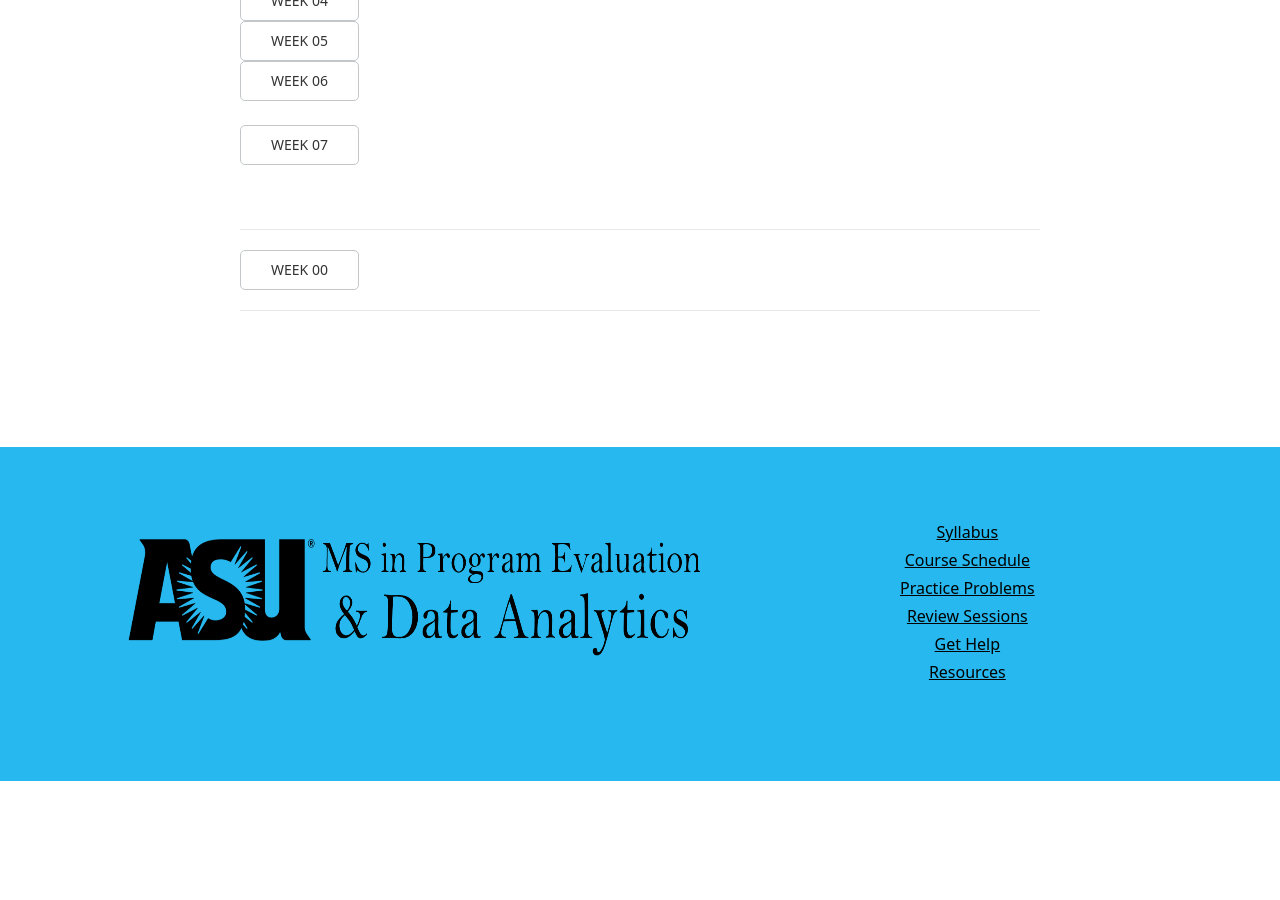
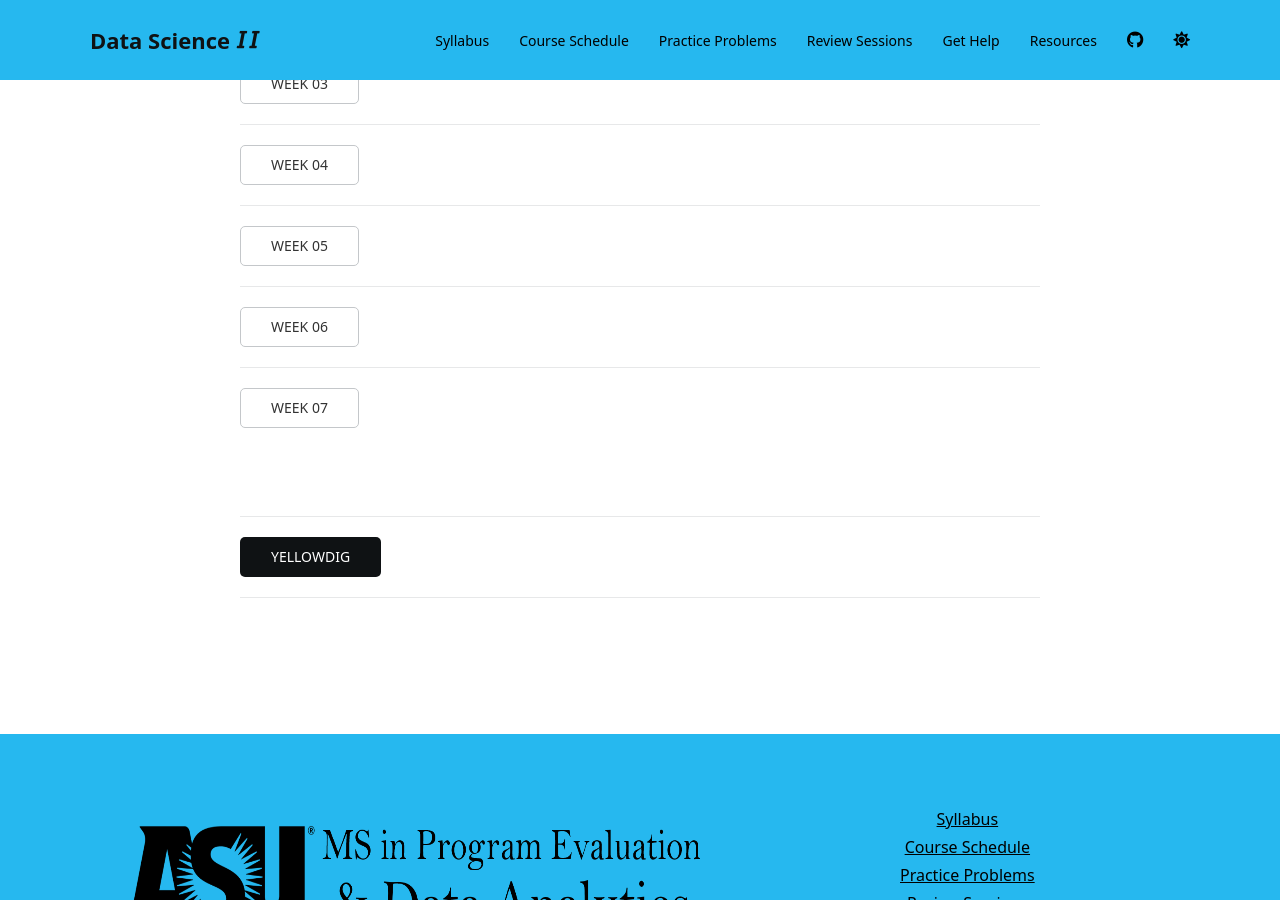
Before and after one commit to Watts-College/cpp-527-fall-2021, a Jekyll site: the page built from practice.md, in a window 1280 px wide and 900 px high, scrolled down 399 px. Built offline with Jekyll 4.4.1, drawn with Linux system fonts in a browser that asks for light colours; nearby versions of some CDN libraries; a script bundle is joined from its source files by our own code; library files that are not in the unit come from our copies; a style sheet for code colours, icons or effects is not loaded; before the commit the page ends 1180 px from its top, so only the background shows below that.

Commit message:
Update practice.md

```diff
--- a/practice.md
+++ b/practice.md
@@ -8,26 +8,28 @@
 
 # Practice Problems
 
-<a class="uk-button uk-button-default" href="/practice/week-00/">WEEK 00</a>
-<br>
-<a class="uk-button uk-button-default" href="/practice/week-01/">WEEK 01</a>
-<br>
+<a class="uk-button uk-button-default" href="../practice/week-00/">WEEK 00</a>
+<hr>
+<a class="uk-button uk-button-default" href="../practice/week-01/">WEEK 01</a>
+<hr>
 <a class="uk-button uk-button-default" href="">WEEK 02</a>
-<br>
+<hr>
 <a class="uk-button uk-button-default" href="">WEEK 03</a>
-<br>
+<hr>
 <a class="uk-button uk-button-default" href="">WEEK 04</a>
-<br>
+<hr>
 <a class="uk-button uk-button-default" href="">WEEK 05</a>
-<br>
+<hr>
 <a class="uk-button uk-button-default" href="">WEEK 06</a>
-<br>
+<hr>
 <a class="uk-button uk-button-default" href="">WEEK 07</a>
 
+
+<br>
 <br>
 <hr>
 
-<a class="uk-button uk-button-default" href="https://canvas.asu.edu/courses/99223/assignments/2552420">WEEK 00</a>
+<a class="uk-button uk-button-primary" href="https://canvas.asu.edu/courses/99223/assignments/2552420">YELLOWDIG</a>
 
 <hr>
 <br>
```
